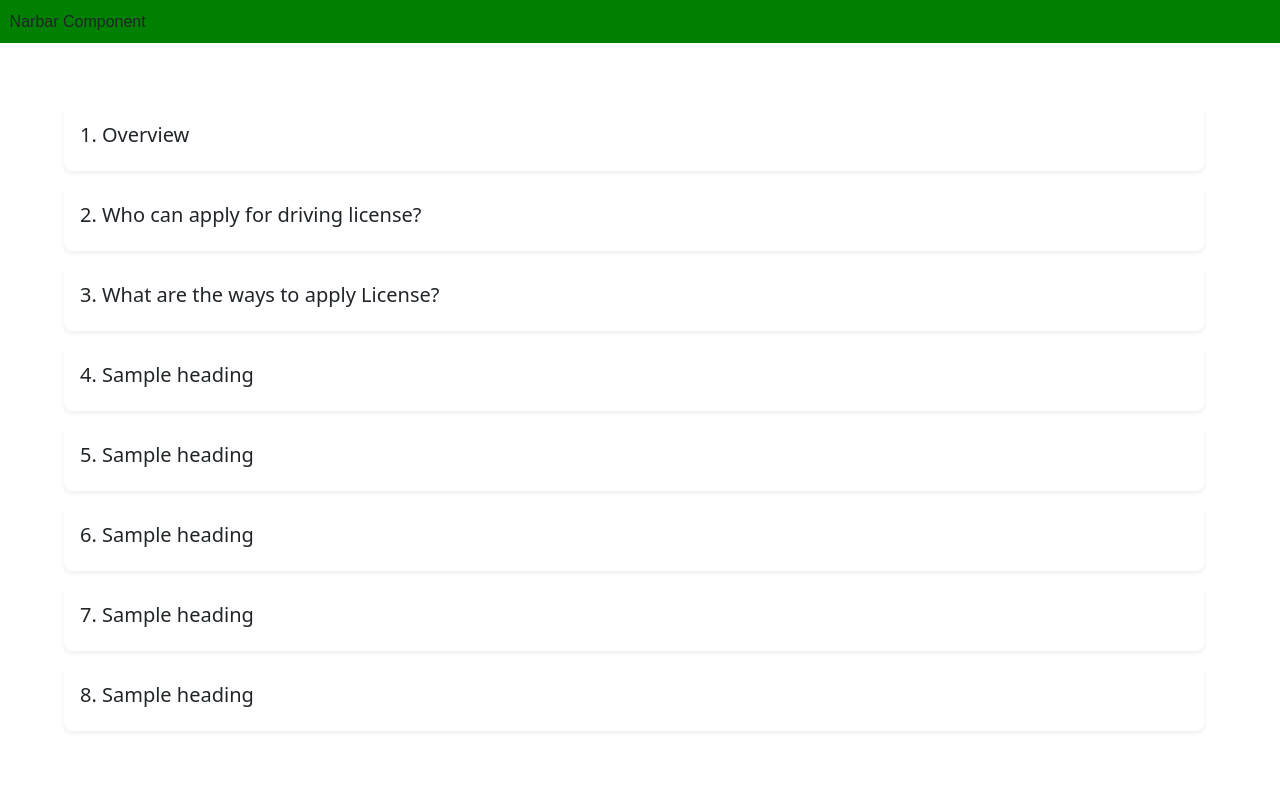
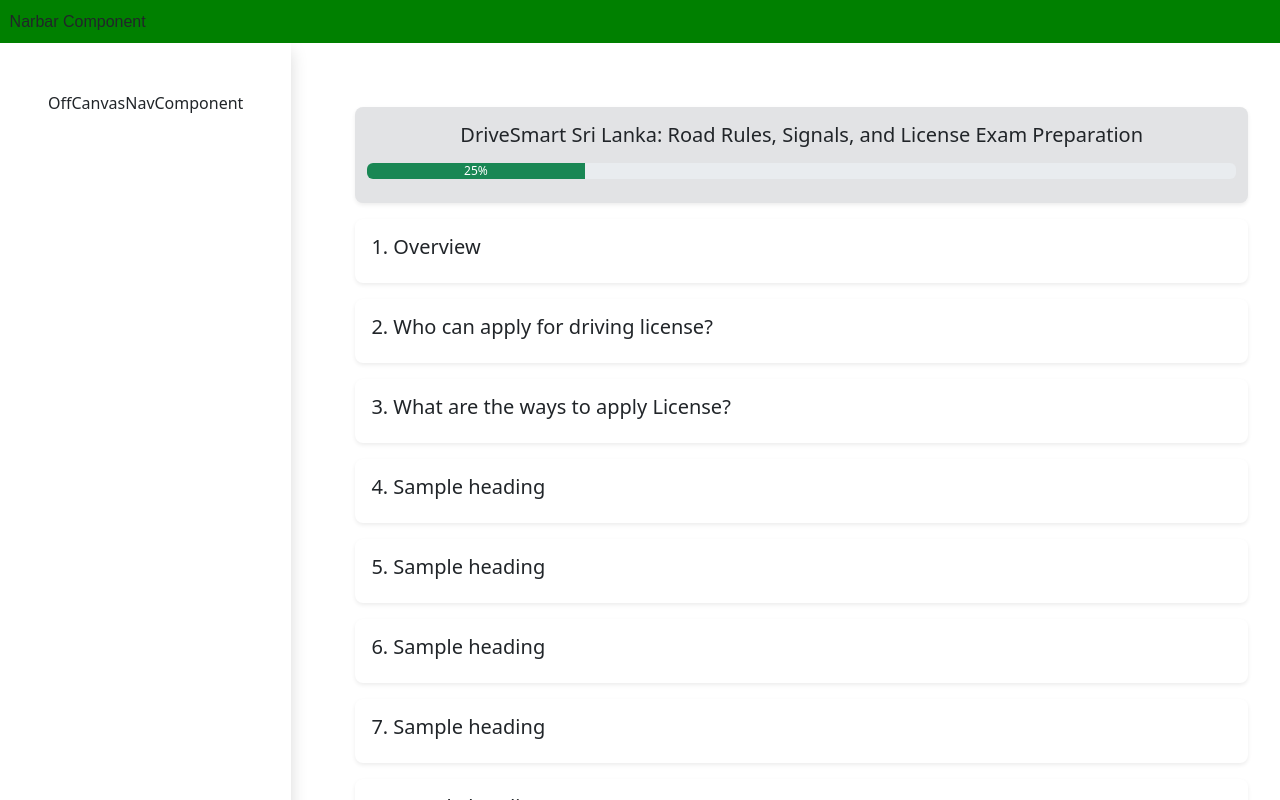
Before and after one commit to Luxshan2000/drivers-license-test-application, a React (Create React App) app in the folder webapp/: page /course in a window 1280 px wide. Shown: the top 800 px of the page. Built offline with nearby package versions, Linux system fonts and the light colour scheme.

Commit message:
courseview-updated

```diff
--- a/webapp/src/assets/CSS/headingStyle.css
+++ b/webapp/src/assets/CSS/headingStyle.css
@@ -5,9 +5,9 @@ a{
 }
 
 .hover-effect {
-    transition: background-color 0.5s ease;
+    transition: background-color, box-shadow 0.5s ease;
     background-color: white;
   }
 .hover-effect:hover {
-    background-color: rgb(232, 229, 229);
+    background-color: rgb(242, 241, 241);
   }
--- a/webapp/src/components/HeadingComponent.js
+++ b/webapp/src/components/HeadingComponent.js
@@ -16,7 +16,7 @@ function HeadingComponent({heading}) {
           aria-expanded="false"
           aria-controls={`${heading.id}`}>
           <div className=' text-start row'>
-            <h5>{heading.name}</h5>
+            <h5 className=' col-12'>{heading.name}</h5>
           </div>
         </div>
         <div class="collapse" id={`${heading.id}`}>
--- a/webapp/src/views/CourseView.js
+++ b/webapp/src/views/CourseView.js
@@ -1,6 +1,9 @@
 import React from 'react'
 import HeadingComponent from '../components/HeadingComponent'
-
+import OffCanvasNavComponent from '../components/OffCanvasNavComponent'
+import 'bootstrap/dist/css/bootstrap.min.css'
+import 'bootstrap/dist/js/bootstrap.bundle.min.js'
+import '../assets/CSS/headingStyle.css'
 function CourseView() {
   const heading = [
     {
@@ -85,8 +88,30 @@ function CourseView() {
     }]
 
   return (
-    <div className=' container-fluid   p-5'>
-      {heading.map((item) =><HeadingComponent heading={item} /> )}
+    <div className=' p-0 container-fluid'>
+      <div className='d-flex m-0 flex-row justify-content-center'>
+        <div className=' m-0 bg-white shadow  flex-shrink-1' >
+          <div className=' p-lg-5 p-md-3  p-2'>
+            <OffCanvasNavComponent/>
+          </div>
+        </div>
+        <div className=' p-lg-5 p-md-3  p-sm-2  w-100' >
+          <div className=' bg-secondary-subtle m-3  shadow-sm  p-3  container rounded-3   justify-content-center'>
+              <div >
+                <div className=' text-center row'>
+                  <h5 >DriveSmart Sri Lanka: Road Rules, Signals, and License Exam Preparation</h5>
+                  <div className=' p-2' >
+                    <div className="progress" role="progressbar" ariaLabel="Example with label" ariaValuenow="25" ariaValuemin="0" ariaValuemax="100">
+                      <div className="progress-bar bg-success" style={{width: "25%"}}>25%</div>
+                    </div>
+                  </div>
+                </div>
+              </div>
+          </div>
+          {heading.map((item) =><HeadingComponent heading={item} /> )}
+        </div>
+      </div>
+
     </div>
   )
 }
```
